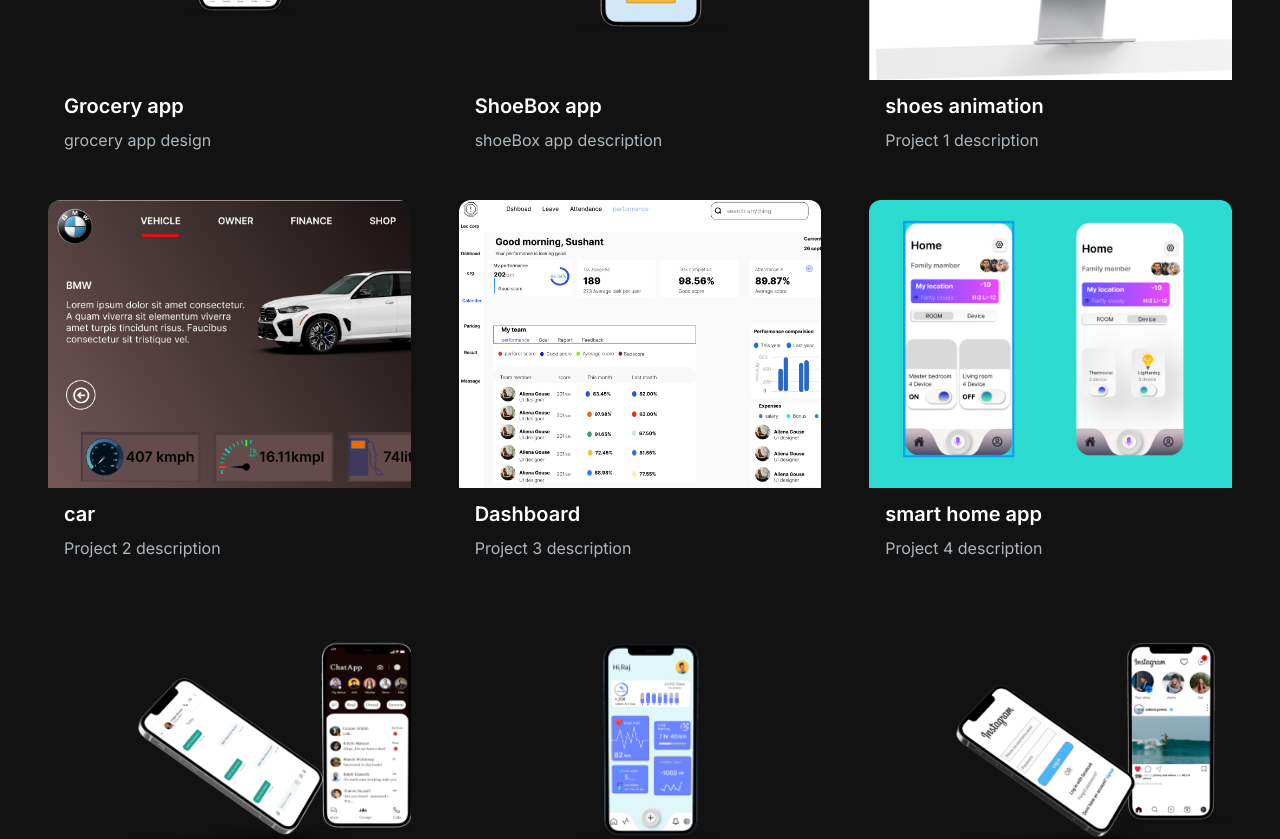
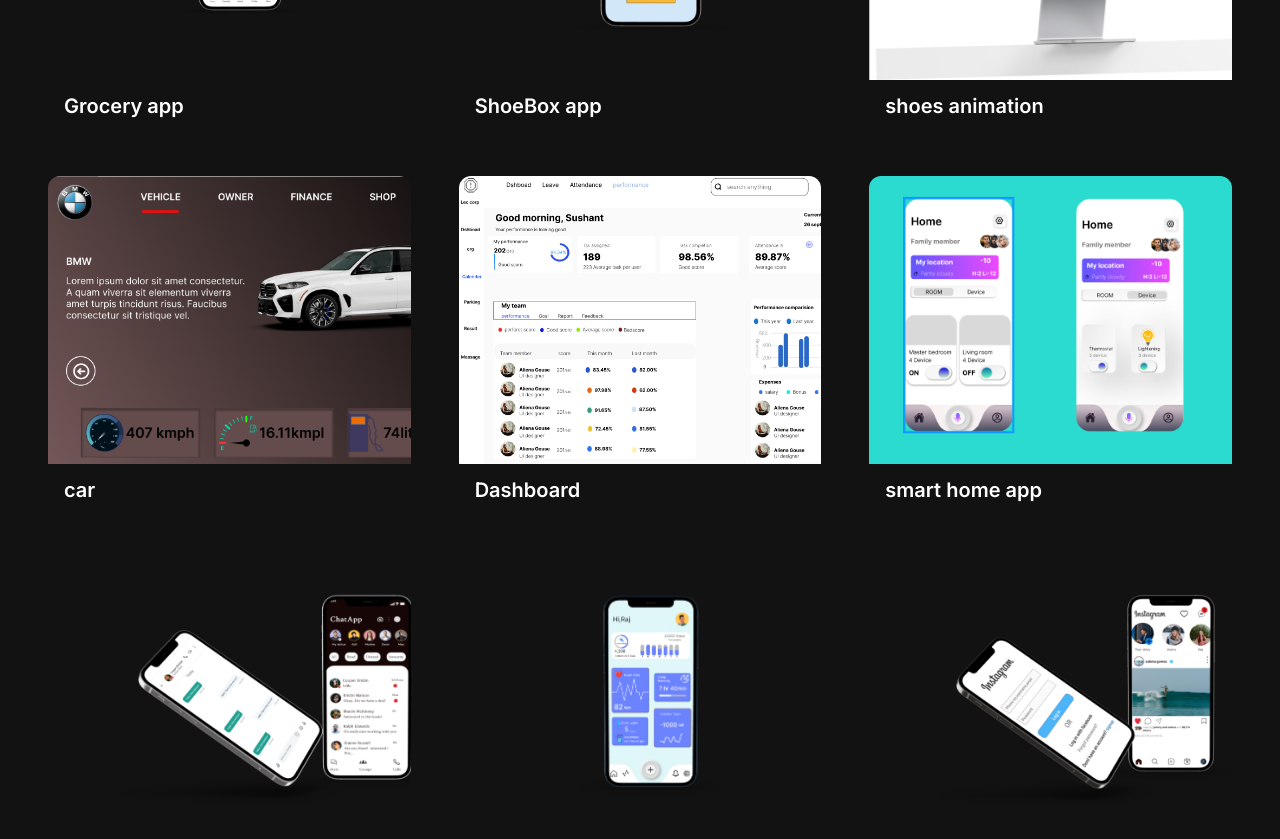
Before and after one commit to sushantJoshi01/Personal-Porfolio, a Next.js app: page / in a window 1280 px wide. Shown: the part 1340-2179 px from the top of the page. Built offline with nearby package versions, Linux system fonts and the light colour scheme.

Commit message:
Update ProjectCard.jsx

```diff
--- a/src/app/components/ProjectCard.jsx
+++ b/src/app/components/ProjectCard.jsx
@@ -21,7 +21,7 @@ const ProjectCard = ({ imgUrl, title, description, gitUrl, previewUrl }) => {
       </div>
       <div className="text-white rounded-b-xl mt-3 bg-[#181818]py-6 px-4">
         <h5 className="text-xl font-semibold mb-2">{title}</h5>
-        <p className="text-[#ADB7BE]">{description}</p>
+{/*         <p className="text-[#ADB7BE]">{description}</p> */}
       </div>
     </div>
   );
```
